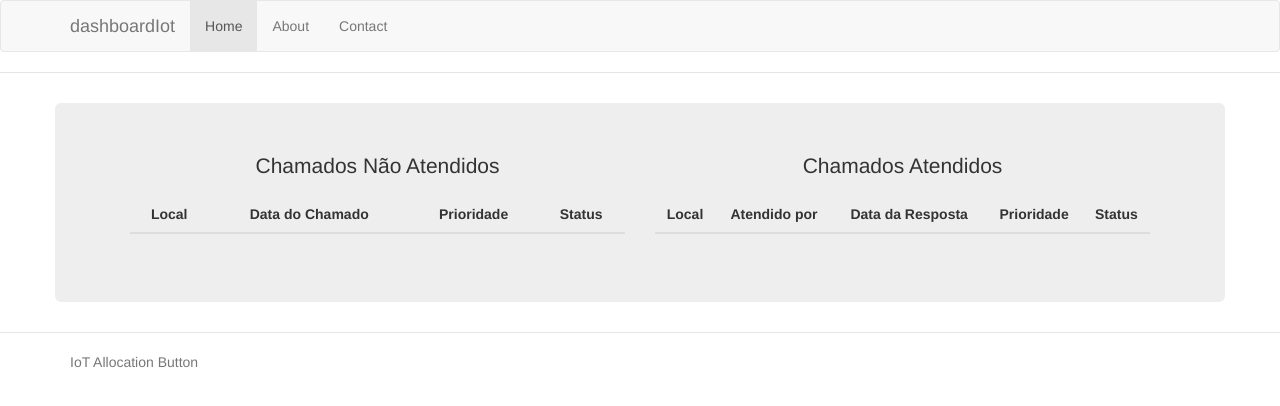
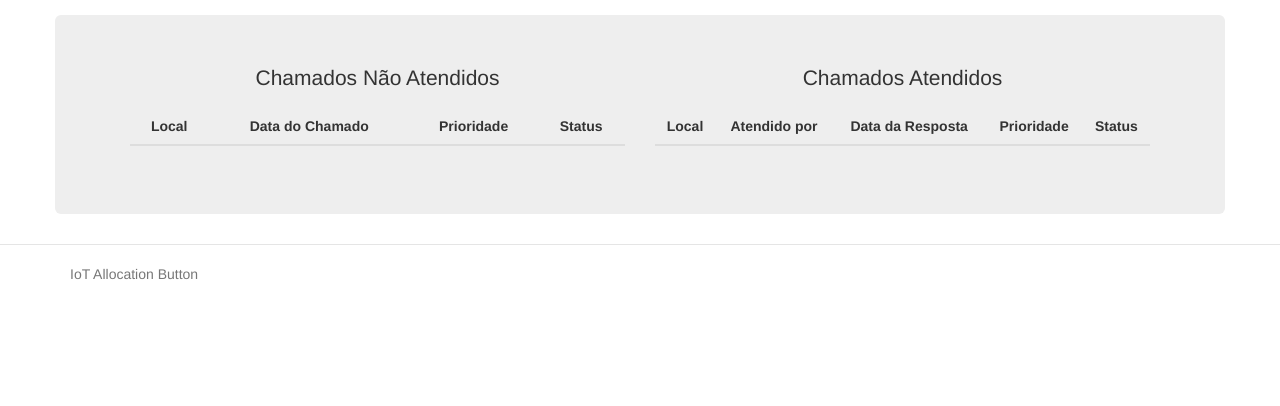
Before and after one commit to castro150/iot-allocation-button, a website: page dashboard/app/index.html in a window 1280 px wide. Drawn offline with nearby package versions, Linux system fonts and the light colour scheme; some packages are replaced by stand-ins of ours; files that its build step writes are made by us from their sources; no server answers.

Commit message:
Update angular version

```diff
--- a/dashboard/app/index.html
+++ b/dashboard/app/index.html
@@ -21,7 +21,7 @@
     <![endif]-->
 
     <!-- Add your site or application content here -->
-    <div class="header">
+    <!-- <div class="header">
       <div class="navbar navbar-default" role="navigation">
         <div class="container">
           <div class="navbar-header">
@@ -46,9 +46,9 @@
           </div>
         </div>
       </div>
-    </div>
+    </div> -->
 
-    <div class="container">
+    <div class="container" style="margin-top: 15px">
       <div ng-view=""></div>
     </div>
 
```
Also changed, not shown: dashboard/bower.json (+8 -8 lines), dashboard/dist/index.html, 2 other files.
